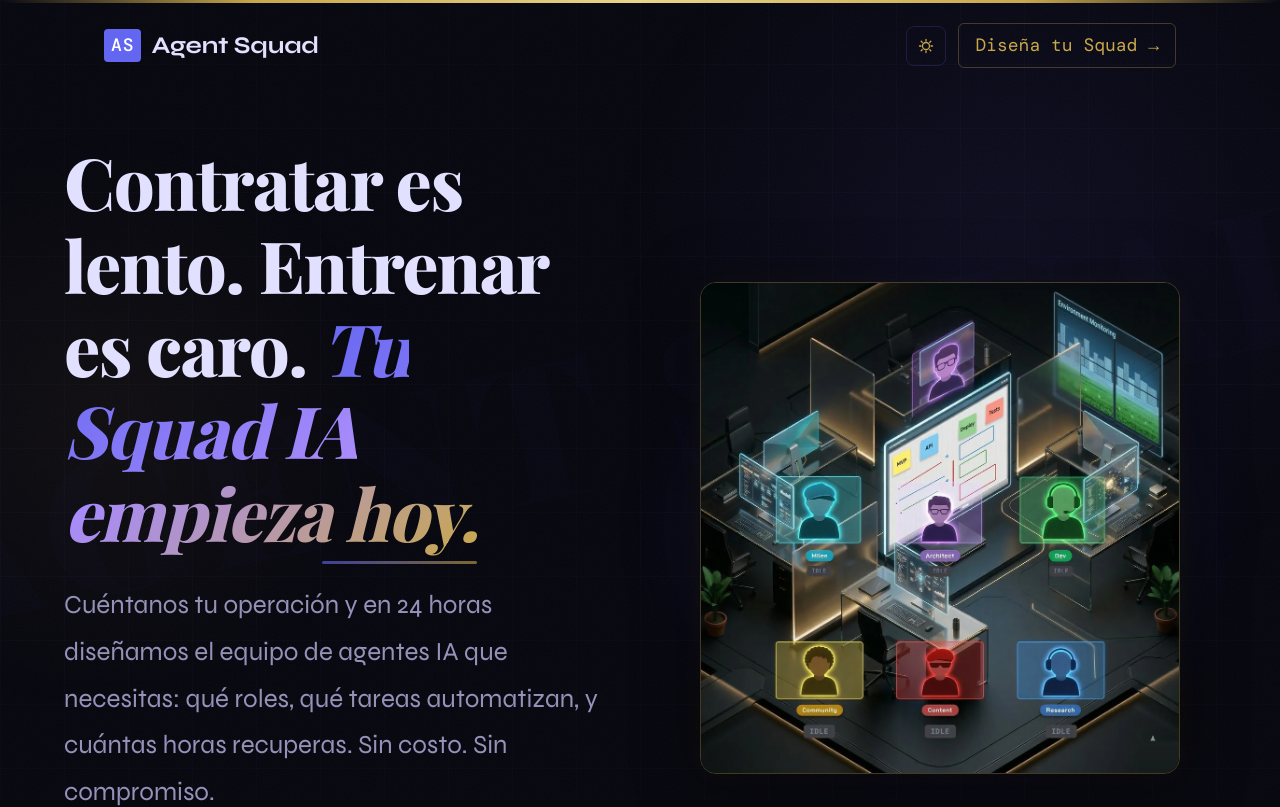
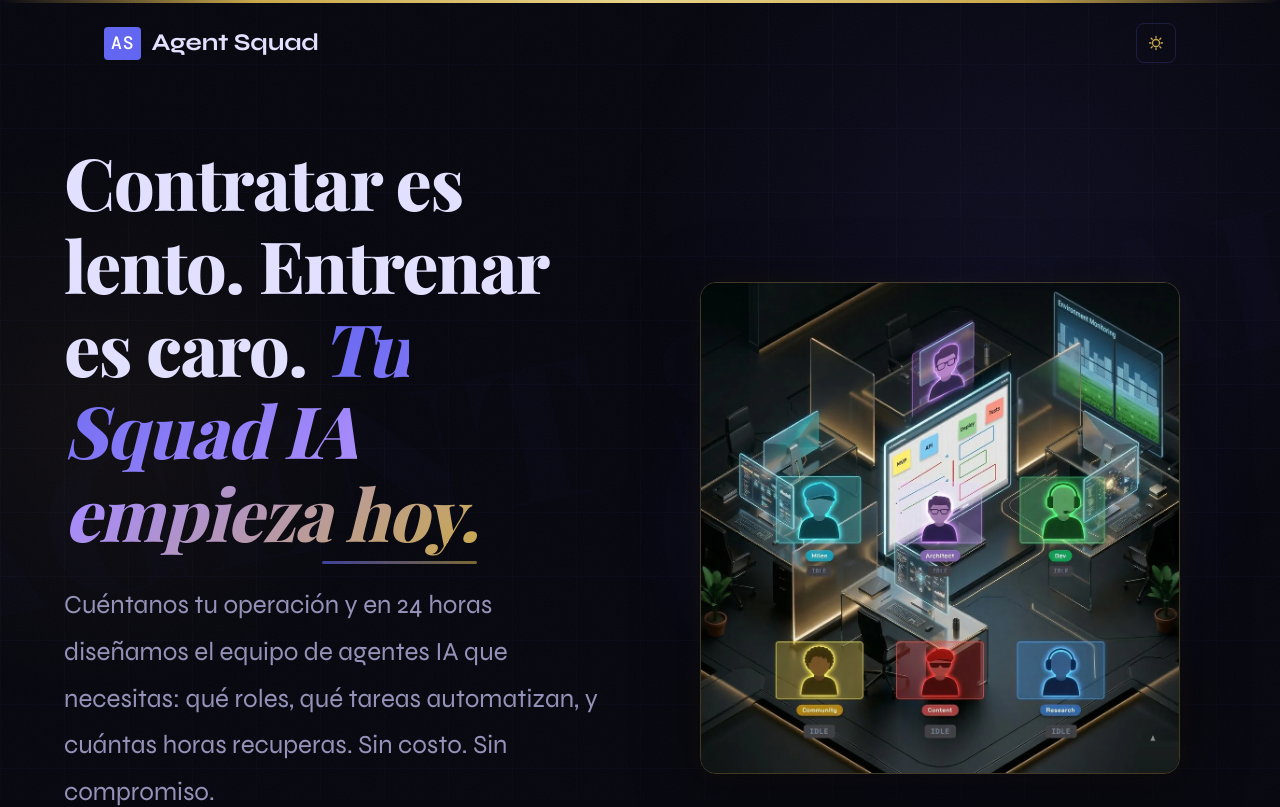
Before and after one commit to aguirrerjg/pixel-office-web, a SvelteKit app: page / in a window 1280 px wide. Shown: the top 807 px of the page. Built offline with nearby package versions, Linux system fonts and the light colour scheme; a web font is replaced by a local one.

Commit message:
remove nav CTA button per feedback

```diff
--- a/src/routes/+page.svelte
+++ b/src/routes/+page.svelte
@@ -197,7 +197,6 @@
 					<svg width="16" height="16" viewBox="0 0 16 16" fill="none"><path d="M14 9.5A6.5 6.5 0 016.5 2 5.5 5.5 0 1014 9.5z" stroke="currentColor" stroke-width="1.3" stroke-linecap="round" stroke-linejoin="round"/></svg>
 				{/if}
 			</button>
-			<a href="#squad-form" class="nav-cta">Diseña tu Squad →</a>
 		</div>
 	</nav>
 
```
